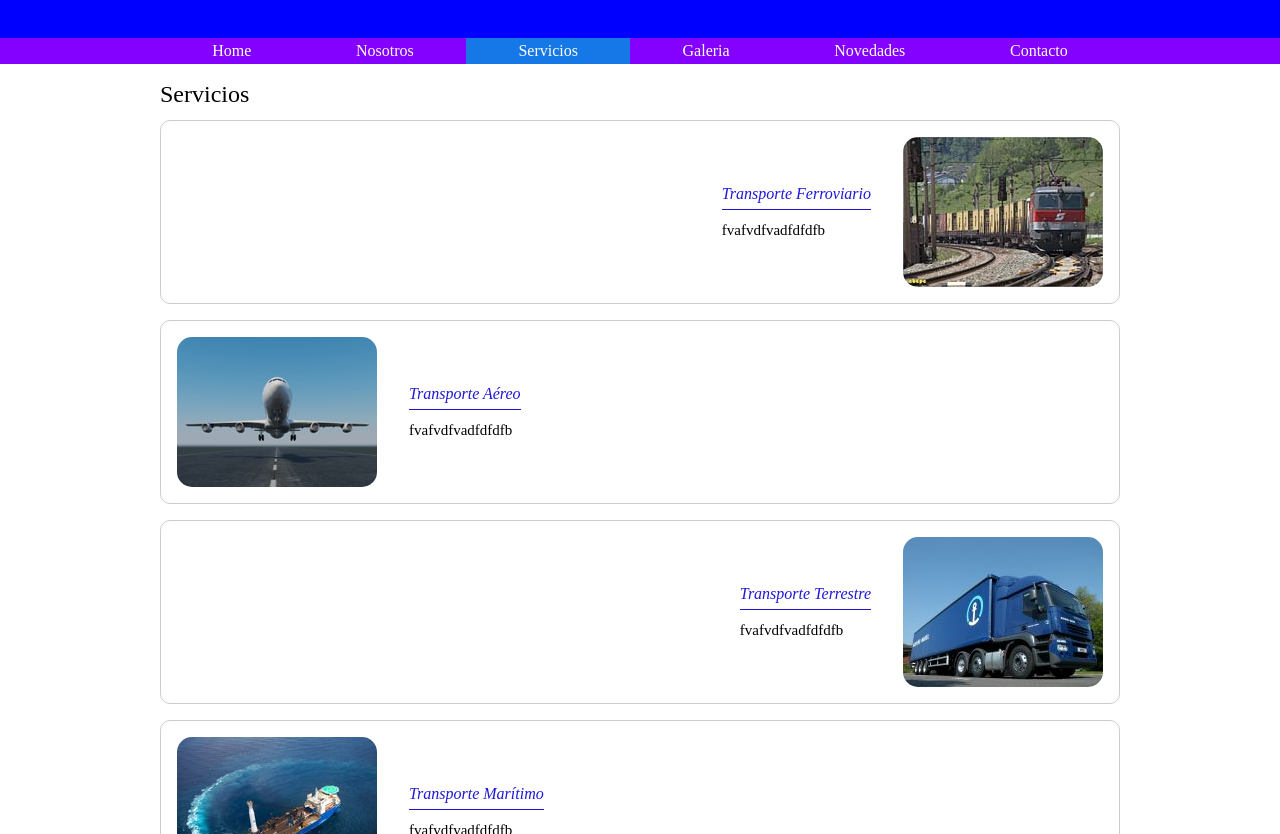
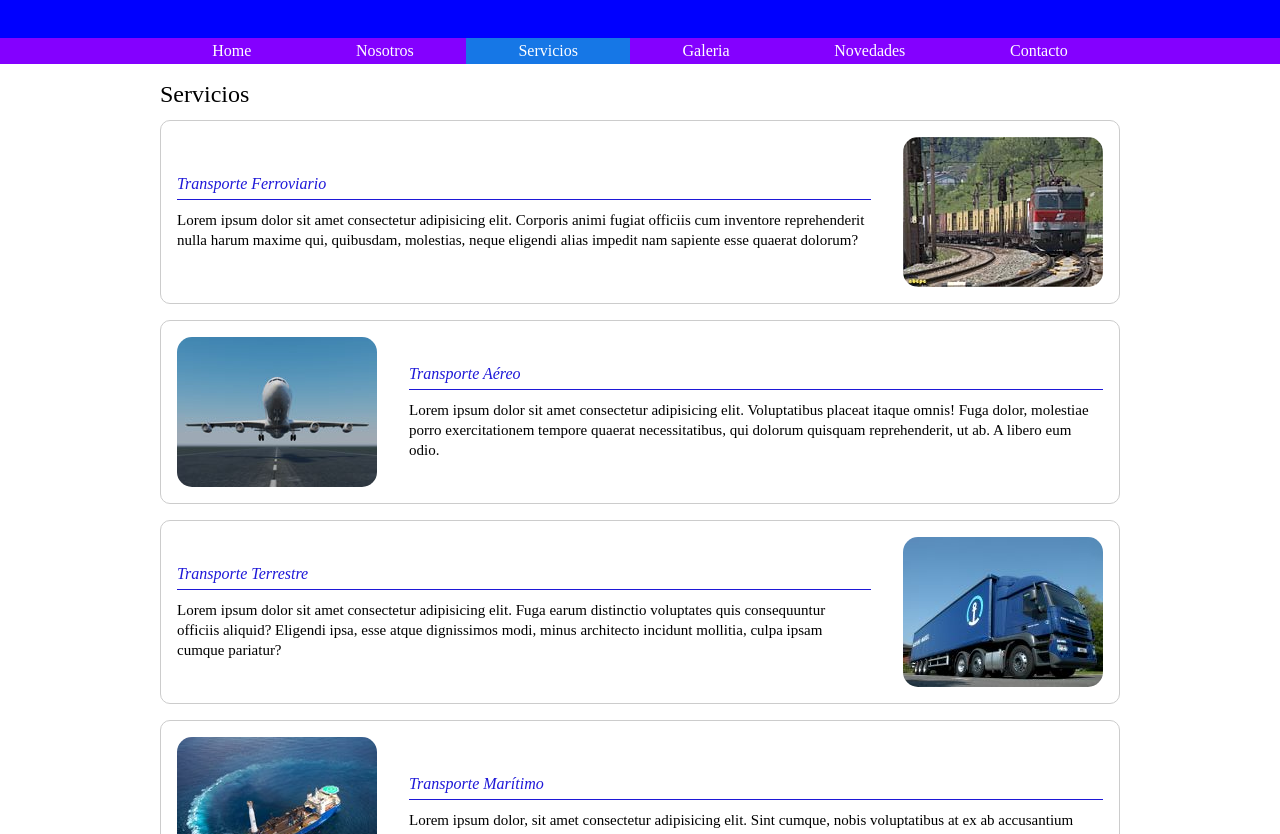
Before and after one commit to cmp72/transportes, a plain HTML site: page sitio_transportes/servicios.html in a window 1280 px wide. Shown: the part 118-952 px from the top of the page. Drawn offline with Linux system fonts and the light colour scheme.

```diff
--- a/sitio_transportes/servicios.html
+++ b/sitio_transportes/servicios.html
@@ -38,7 +38,9 @@
             <img src="img/servicios/ferroviario.jpg" alt="Tren">
             <div class="info">
                 <h4>Transporte Ferroviario</h4>
-                <p>fvafvdfvadfdfdfb</p>
+                <p>Lorem ipsum dolor sit amet consectetur adipisicing elit. Corporis animi
+                    fugiat officiis cum inventore reprehenderit nulla harum maxime qui, quibusdam,
+                    molestias, neque eligendi alias impedit nam sapiente esse quaerat dolorum?</p>
 
             </div>
         </div>
@@ -47,21 +49,29 @@
             <img src="img/servicios/aereo.jpg" alt="Avión">
             <div class="info">
                 <h4>Transporte Aéreo</h4>
-                <p>fvafvdfvadfdfdfb</p>
+                <p>Lorem ipsum dolor sit amet consectetur adipisicing elit. Voluptatibus
+                     placeat itaque omnis! Fuga dolor, molestiae porro exercitationem tempore
+                     quaerat necessitatibus, qui dolorum quisquam
+                     reprehenderit, ut ab. A libero eum odio.</p>
             </div>
         </div>
         <div class="servicio">
             <img src="img/servicios/terrestre.jpg" alt="Camión">
             <div class="info">
                 <h4>Transporte Terrestre</h4>
-                <p>fvafvdfvadfdfdfb</p>
+                <p>Lorem ipsum dolor sit amet consectetur adipisicing elit. Fuga earum distinctio
+                    voluptates quis consequuntur officiis aliquid? Eligendi ipsa, esse atque dignissimos
+                     modi, minus architecto incidunt mollitia, culpa ipsam cumque pariatur?</p>
             </div>
         </div>
         <div class="servicio">
             <img src="img/servicios/maritimo.jpg" alt="Barco">
             <div class="info">
                 <h4>Transporte Marítimo</h4>
-                <p>fvafvdfvadfdfdfb</p>
+                <p>Lorem ipsum dolor, sit amet consectetur
+                    adipisicing elit. Sint cumque, nobis voluptatibus at ex ab accusantium
+                    laudantium harum error dolore, illum minima quam porro deserunt. Pariatur quisquam
+                    vitae iusto ipsum!</p>
             </div>
 
         </div>
```
